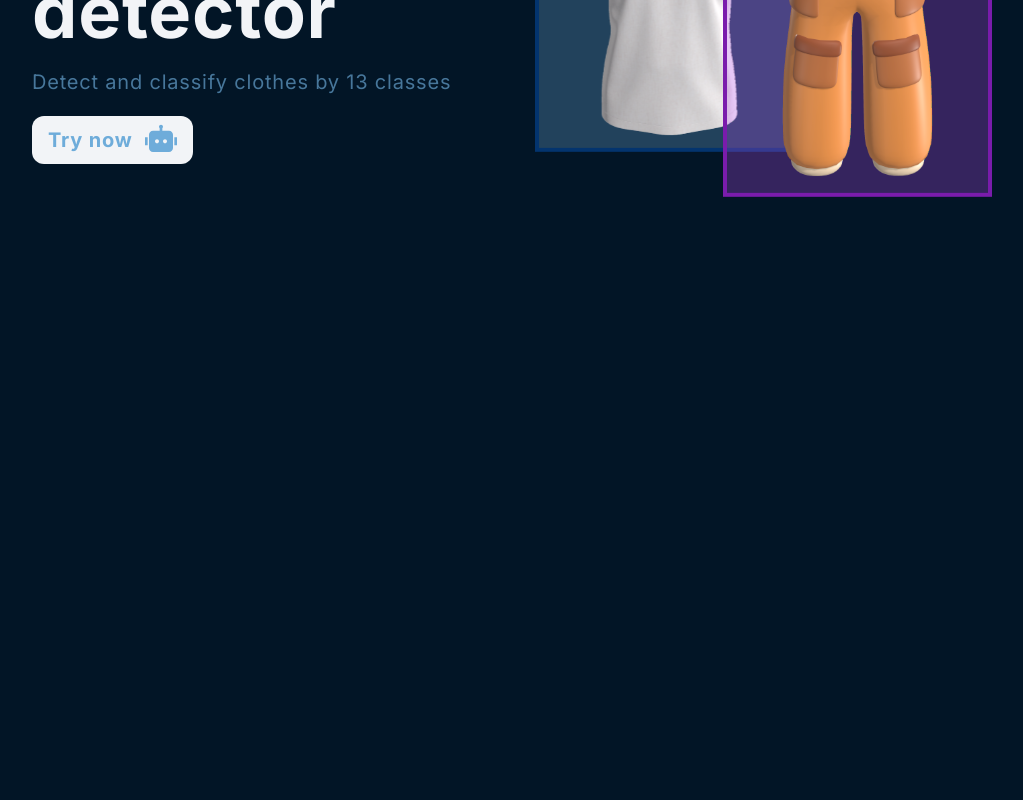
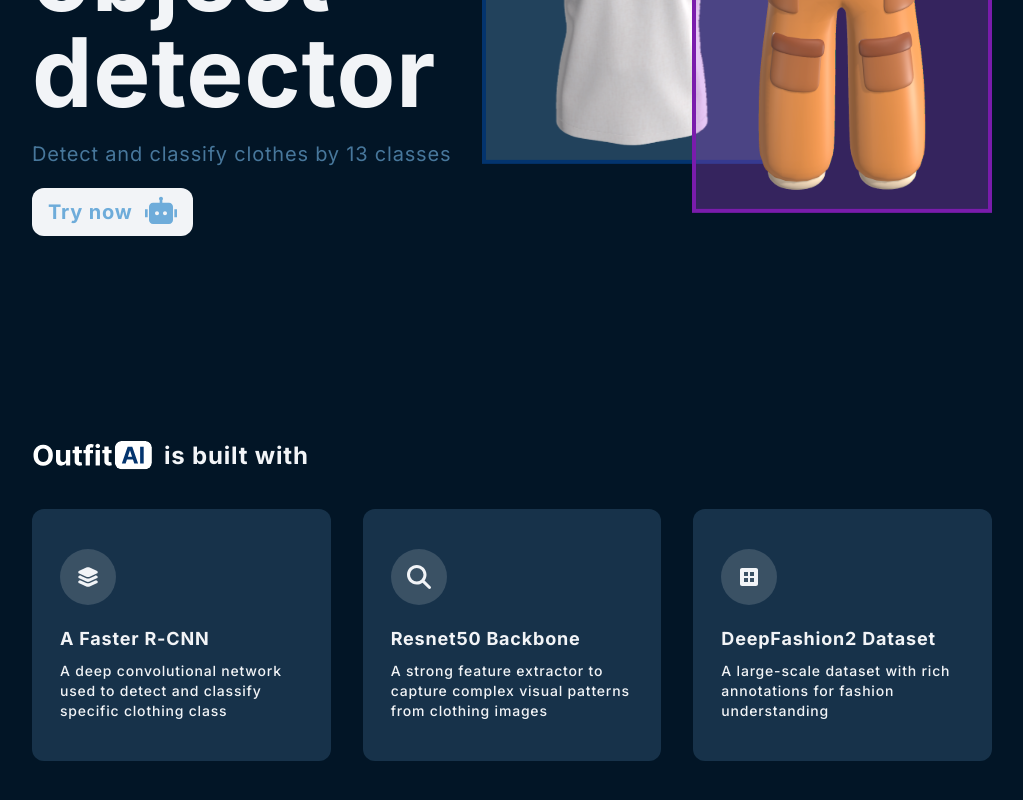
Before and after one commit to BrandonRafaelLovelyno/outfit-ai, a Next.js app: page / in a window 1280 px wide. Shown: the part 366-1166 px from the top of the page, without its empty margins (128-1151 px from the left). Before the commit the page ends 800 px from the top, so only its background shows below. Built offline with nearby package versions, Linux system fonts and the light colour scheme.

Commit message:
feat: model section

```diff
--- a/app/page.tsx
+++ b/app/page.tsx
@@ -1,16 +1,18 @@
 import Navbar from "@/components/layout/navbar";
 import HeroSection from "@/components/section/hero";
+import ModelSection from "@/components/section/model";
 import { twMerge } from "tailwind-merge";
 
 export default function Home() {
   return (
-    <main className={twMerge("relative", "w-full h-full", "flex flex-col")}>
+    <main className={twMerge("relative", "w-full h-fit overflow-y-auto", "flex flex-col", "pb-10")}>
       <div className={twMerge("absolute", "w-full h-fit")}>
         <Navbar />
       </div>
-      <div className={twMerge("h-[100vh] w-full")}>
+      <div className={twMerge("h-[100vh]")}>
         <HeroSection />
       </div>
+      <ModelSection />
     </main>
   );
 }
--- /dev/null
+++ b/components/container/model-card/circled-icon.tsx
@@ -0,0 +1,12 @@
+import { IconType } from "react-icons";
+import { twMerge } from "tailwind-merge";
+
+interface Props {
+  Icon: IconType;
+}
+
+export default function CircledIcon({ Icon }: Props) {
+  return <div className={twMerge("flex flex-col items-center justify-center", "p-4", "bg-white bg-opacity-15", "rounded-full")}>
+    <Icon size={24} />
+  </div>
+}
--- /dev/null
+++ b/components/container/model-card/index.tsx
@@ -0,0 +1,19 @@
+import { IconType } from "react-icons"
+import { twMerge } from "tailwind-merge";
+import CircledIcon from "./circled-icon";
+
+interface Props {
+  Icon: IconType;
+  title: string;
+  description: string;
+}
+
+export default function ModelCard({ Icon, title, description }: Props) {
+  return <div className={twMerge("flex flex-col gap-y-5 items-start", "px-7 py-10", "text-secondary", "bg-[#6EACDA] bg-opacity-20", "rounded-xl")}>
+    <CircledIcon Icon={Icon} />
+    <div className={twMerge("flex flex-col gap-y-2 items-start")}>
+      <p className={twMerge("font-bold text-lg")}>{title}</p>
+      <p className={twMerge("text-sm font-medium")}>{description}</p>
+    </div>
+  </div>
+}
--- /dev/null
+++ b/components/container/titled-section.tsx
@@ -0,0 +1,15 @@
+import { twMerge } from "tailwind-merge";
+
+interface Props {
+  title: React.ReactNode;
+  children: React.ReactNode;
+}
+
+export default function TitledSection({ title, children }: Props) {
+  return (
+    <section className={twMerge("w-full h-full", "flex flex-col gap-y-8", "text-2xl text-secondary font-bold")}>
+      {title}
+      {children}
+    </section>
+  );
+}
--- /dev/null
+++ b/components/framer-motion/reveal-on-scroll.tsx
@@ -0,0 +1,35 @@
+"use client"
+
+import { twMerge } from "tailwind-merge";
+import { motion, useAnimation, useInView } from 'framer-motion'
+import { useEffect, useRef } from "react";
+
+interface Props {
+  children: React.ReactNode;
+  className?: string;
+  duration?: number;
+  delay?: number;
+  x?: number;
+  y?: number;
+}
+
+export default function Reveal({ children, className, duration = 0.5, delay = 0, x = 0, y = 0 }: Props) {
+  const ref = useRef(null);
+  const isInView = useInView(ref, {
+    once: true,
+  });
+
+  const animation = useAnimation();
+  useEffect(() => {
+    if (isInView) animation.start("visible")
+  }, [isInView]);
+
+  return <div ref={ref} className={twMerge("relative", className)}>
+    <motion.div variants={{ hidden: { x: x || -20, y: y || 20, opacity: 0 }, visible: { x: 0, y: 0, opacity: 100 } }}
+      transition={{ duration: duration, delay: delay }}
+      animate={animation} initial="hidden"
+    >
+      {children}
+    </motion.div>
+  </div>
+}
--- a/components/section/hero/index.tsx
+++ b/components/section/hero/index.tsx
@@ -12,7 +12,9 @@
         "flex flex-row justify-between items-center"
       )}
     >
-      <HeroTitle />
+      <div className={twMerge("max-w-[60%]")}>
+        <HeroTitle />
+      </div>
       <div className={twMerge("relative")}>
         <div
           className={twMerge(
--- a/components/section/hero/title.tsx
+++ b/components/section/hero/title.tsx
@@ -7,14 +7,14 @@
 export default function HeroTitle() {
   return (
     <div className={twMerge("flex flex-col gap-y-5")}>
-      <h1 className={twMerge("font-bold text-7xl text-secondary")}>
+      <h1 className={twMerge("font-bold text-8xl text-secondary")}>
         Outfit object detector
       </h1>
       <h2 className={twMerge("opacity-65", "text-xl text-primary-light")}>
         Detect and classify clothes by 13 classes
       </h2>
       <div className={twMerge("w-fit")}>
-        <IconButton title="Try now" Icon={RiRobot2Fill} onClick={() => {}} />
+        <IconButton title="Try now" Icon={RiRobot2Fill} onClick={() => { }} />
       </div>
     </div>
   );
--- /dev/null
+++ b/components/section/model/index.tsx
@@ -0,0 +1,34 @@
+import TitledSection from "@/components/container/titled-section"
+import ModelTitle from "./title"
+import { IconType } from "react-icons"
+import { IoLayers } from "react-icons/io5";
+import { FaMagnifyingGlass } from "react-icons/fa6";
+import { MdDataset } from "react-icons/md";
+import ModelCard from "@/components/container/model-card";
+import { twMerge } from "tailwind-merge";
+import Reveal from "@/components/framer-motion/reveal-on-scroll";
+
+const MODEL_CARDS: { title: string, description: string, Icon: IconType }[] = [
+  {
+    title: "A Faster R-CNN",
+    description: "A deep convolutional network used to detect and classify specific clothing class",
+    Icon: IoLayers
+  },
+  {
+    title: "Resnet50 Backbone",
+    description: "A strong feature extractor to capture complex visual patterns from clothing images",
+    Icon: FaMagnifyingGlass
+  }, {
+    title: "DeepFashion2 Dataset",
+    description: "A large-scale dataset with rich annotations for fashion understanding",
+    Icon: MdDataset
+  }
+]
+
+export default function ModelSection() {
+  return <TitledSection title={<ModelTitle />}>
+    <div className={twMerge("w-full", "flex flex-row gap-x-8")}>
+      {MODEL_CARDS.map((card, index) => (<Reveal key={index} x={-(index + 1) * 400} y={0} delay={(index + 1) * 0.3} duration={(index + 1) * 0.5} className="flex-1"><ModelCard  {...card} /></Reveal>))}
+    </div>
+  </TitledSection>
+}
--- /dev/null
+++ b/components/section/model/title.tsx
@@ -0,0 +1,11 @@
+import Image from "next/image";
+import { twMerge } from "tailwind-merge";
+
+export default function ModelTitle() {
+  return (
+    <div className={twMerge("flex flex-row items-center gap-x-3")}>
+      <Image src={"/logo.svg"} width={120} height={120} alt="logo" />
+      <h2>is built with</h2>
+    </div>
+  )
+}
--- a/package.json
+++ b/package.json
@@ -9,6 +9,7 @@
     "lint": "next lint"
   },
   "dependencies": {
+    "framer-motion": "^11.12.0",
     "next": "15.0.3",
     "react": "19.0.0-rc-66855b96-20241106",
     "react-dom": "19.0.0-rc-66855b96-20241106",
```
Also changed, not shown: 1 other file (tests, documents, lock files or other folders).
